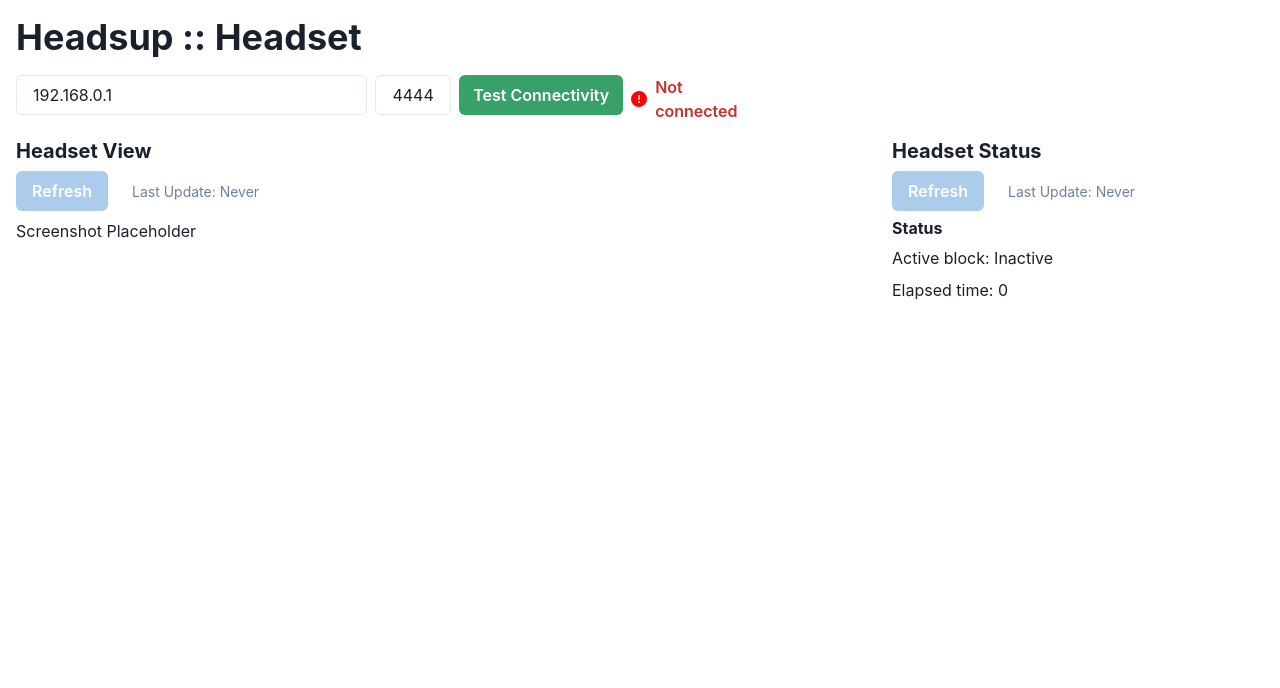
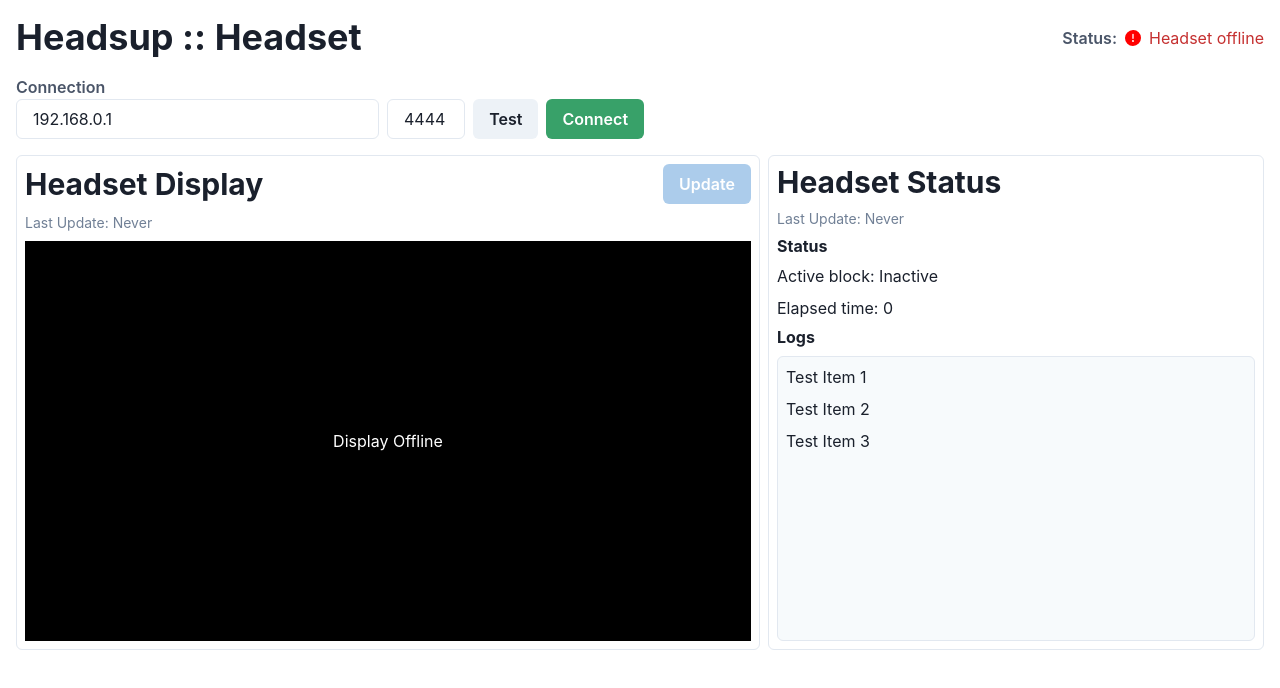
Before and after one commit to Brain-Development-and-Disorders-Lab/headsup, a React (Vite) app in the folder client/: page / in a window 1280 px wide. Shown: the top 688 px of the page. Built offline with nearby package versions, Linux system fonts and the light colour scheme.

Commit message:
Add active connectivity
* Refresh status

```diff
--- a/client/src/App.tsx
+++ b/client/src/App.tsx
@@ -1,5 +1,5 @@
-import { Button, Flex, FormControl, Heading, Input, Text, useToast } from '@chakra-ui/react'
-import { CheckCircleIcon, WarningIcon } from '@chakra-ui/icons'
+import { Button, Flex, FormControl, Heading, Input, Spacer, StackItem, Text, VStack, useToast } from '@chakra-ui/react'
+import { CheckCircleIcon, InfoIcon, WarningIcon } from '@chakra-ui/icons'
 import { useState } from 'react';
 import { request } from './util';
 
@@ -15,13 +15,19 @@ const App = () => {
   // Connectivity and status update states
   const [connected, setConnected] = useState(false);
   const [connectivityLoading, setConnectivityLoading] = useState(false);
-  const [lastScreenshot, setLastScreenshot] = useState("Never");
-  const [statusLoading, setStatusLoading] = useState(false);
-  const [lastStatus, setLastStatus] = useState("Never");
+  const [connectionLoading, setConnectionLoading] = useState(false);
+
+  // Connectivity details
   const [address, setAddress] = useState("192.168.0.1");
   const [port, setPort] = useState(4444);
+  const [headsetState, setHeadsetState] = useState("disconnected" as "disconnected" | "online" | "connected")
 
-  // Response states
+  // Screenshot details
+  const [lastScreenshot, setLastScreenshot] = useState("Never");
+
+  // Status details
+  const [statusInterval, setStatusInverval] = useState(0);
+  const [lastStatus, setLastStatus] = useState("Never");
   const [elapsedTime, setElapsedTime] = useState(0.0);
   const [activeBlock, setActiveBlock] = useState("Inactive");
 
@@ -44,31 +50,79 @@ const App = () => {
     setConnectivityLoading(false);
     if (response.success) {
       toast({
-        status: "success",
-        title: "Connected!",
-        description: `Connected to headset at address "${address}"`,
+        status: "info",
+        title: "Online",
+        description: `Headset at address "${"http://" + address + ":" + port.toString()}" is online`,
         duration: 2000,
         isClosable: true,
         position: "bottom-right",
       });
-      setConnected(true);
+      setHeadsetState("online");
     } else {
       toast({
         status: "error",
         title: "Connectivity Error",
-        description: `Could not connect to headset at address "${address}"`,
+        description: `Could not connect to headset at address "${"http://" + address + ":" + port.toString()}"`,
         duration: 2000,
         isClosable: true,
         position: "bottom-right",
       });
-      setConnected(false);
+      setHeadsetState("disconnected");
     }
   };
 
-  const refreshStatus = async () => {
-    setStatusLoading(true);
-    const response = await request<any>("http://" + address + ":" + port.toString() + "/status", { timeout: 10000 });
-    setStatusLoading(false);
+  const makeConnection = async () => {
+    setConnectionLoading(true);
+    const response = await request<any>("http://" + address + ":" + port.toString() + "/active", { timeout: 5000 });
+    setConnectionLoading(false);
+    if (response.success) {
+      toast({
+        status: "success",
+        title: "Connected",
+        description: `Connected to headset at address "${"http://" + address + ":" + port.toString()}"`,
+        duration: 2000,
+        isClosable: true,
+        position: "bottom-right",
+      });
+      setHeadsetState("connected");
+      setConnected(true);
+      startSync();
+    } else {
+      toast({
+        status: "error",
+        title: "Connectivity Error",
+        description: `Could not connect to headset at address "${"http://" + address + ":" + port.toString()}"`,
+        duration: 2000,
+        isClosable: true,
+        position: "bottom-right",
+      });
+      setHeadsetState("disconnected");
+    }
+  };
+
+  const startSync = () => {
+    const interval = setInterval(updateStatus, 500);
+    setStatusInverval(interval);
+  };
+
+  const stopSync = async (unexpected: boolean) => {
+    clearInterval(statusInterval);
+    if (unexpected) {
+      toast({
+        status: "error",
+        title: "Connection Lost",
+        description: `Lost connection to headset at address "${"http://" + address + ":" + port.toString()}"`,
+        duration: 2000,
+        isClosable: true,
+        position: "bottom-right",
+      });
+    }
+    setHeadsetState("disconnected");
+    setConnected(false);
+  };
+
+  const updateStatus = async () => {
+    const response = await request<any>("http://" + address + ":" + port.toString() + "/status", { timeout: 5000 });
     if (response.success) {
       const status = JSON.parse(response.data);
       setLastStatus(new Date().toLocaleString());
@@ -83,62 +137,112 @@ const App = () => {
         isClosable: true,
         position: "bottom-right",
       });
-      setConnected(false);
+
+      // Stop sync due to connectivity error
+      if (connected) {
+        await stopSync(true);
+      }
     }
   };
 
   return (
     <Flex w={"100%"} minH={"100vh"} direction={"column"} gap={"4"} p={"4"}>
-      <Heading>Headsup :: Headset</Heading>
+      <Flex w={"100%"} align={"center"}>
+        <Heading>Headsup :: Headset</Heading>
+        <Spacer />
+        {headsetState === "connected" &&
+          <Flex direction={"row"} align={"center"} gap={"2"}>
+            <CheckCircleIcon color={"green"} />
+            <Text color={"green.600"}>Headset connected</Text>
+          </Flex>
+        }
+        {headsetState === "online" &&
+          <Flex direction={"row"} align={"center"} gap={"2"}>
+            <InfoIcon color={"cornflowerblue"} />
+            <Text color={"cornflowerblue"}>Headset online</Text>
+          </Flex>
+        }
+        {headsetState === "disconnected" &&
+          <Flex direction={"row"} align={"center"} gap={"2"}>
+            <Text fontWeight={"semibold"} color={"gray.600"}>Status:</Text>
+            <WarningIcon color={"red"} />
+            <Text color={"red.600"}>Headset offline</Text>
+          </Flex>
+        }
+      </Flex>
       <Flex w={"60%"}>
         <FormControl isInvalid={invalidInput}>
+          <Text fontWeight={"semibold"} color={"gray.600"}>Connection</Text>
           <Flex w={"100%"} direction={"row"} gap={"2"}>
             <Flex w={"60%"} gap={"2"}>
-              <Input placeholder={"Headset Local IP Address"} value={address} onChange={updateAddress} />
-              <Input w={"20%"} type={"number"} placeholder={"Port"} value={port} onChange={updatePort} />
+              <Input placeholder={"Headset Local IP Address"} value={address} onChange={updateAddress} isDisabled={connectionLoading || connectivityLoading || connected} />
+              <Input w={"20%"} type={"number"} placeholder={"Port"} value={port} onChange={updatePort} isDisabled={connectionLoading || connectivityLoading || connected} />
             </Flex>
             <Button
-              colorScheme={"green"}
-              isDisabled={invalidInput}
+              isDisabled={invalidInput || connectionLoading || connected}
               isLoading={connectivityLoading}
               loadingText={"Testing..."}
               onClick={checkConnectivity}
             >
-              Test Connectivity
+              Test
             </Button>
-            <Flex direction={"row"} align={"center"} gap={"2"}>
-              {connected ? <CheckCircleIcon color={"green"} /> : <WarningIcon color={"red"} />}
-              <Text color={connected ? "green.600" : "red.600"} fontWeight={"semibold"}>{connected ? "Connected!" : "Not connected"}</Text>
-            </Flex>
+            <Button
+              colorScheme={"green"}
+              isDisabled={invalidInput || connected}
+              isLoading={connectionLoading}
+              loadingText={"Connecting..."}
+              onClick={makeConnection}
+            >
+              Connect
+            </Button>
+            {connected &&
+              <Button
+                colorScheme={"red"}
+                // isLoading={}
+                loadingText={"Disconnecting..."}
+                onClick={() => stopSync(false)}
+              >
+                Disconnect
+              </Button>
+            }
           </Flex>
         </FormControl>
       </Flex>
       <Flex direction={"row"} gap={"2"}>
-        <Flex w={"70%"} direction={"column"} gap={"2"}>
-          <Heading size={"md"}>Headset View</Heading>
-          <Flex w={"100%"} direction={"row"} gap={"6"} align={"center"}>
-            <Button colorScheme={"blue"} isDisabled={!connected}>Refresh</Button>
-            <Text color={"gray.500"} fontSize={"sm"}>Last Update: {lastScreenshot}</Text>
+        <Flex w={"60%"} direction={"column"} gap={"2"} border={"1px"} borderColor={"gray.200"} rounded={"md"} p={"2"}>
+          <Flex align={"center"}>
+            <Heading size={"lg"}>Headset Display</Heading>
+            <Spacer />
+            <Button colorScheme={"blue"} isDisabled={!connected}>Update</Button>
           </Flex>
-          <Flex><Text>Screenshot Placeholder</Text></Flex>
+          <Text color={"gray.500"} fontSize={"sm"}>Last Update: {lastScreenshot}</Text>
+          <Flex h={"400px"} w={"100%"} bg={"black"} align={"center"} justify={"center"}>
+            {headsetState !== "connected" && <Text color={"white"}>Display Offline</Text>}
+          </Flex>
         </Flex>
-        <Flex w={"30%"} direction={"column"} gap={"2"}>
-          <Heading size={"md"}>Headset Status</Heading>
-          <Flex w={"100%"} direction={"row"} gap={"6"} align={"center"}>
-            <Button
-              colorScheme={"blue"}
-              isDisabled={!connected}
-              isLoading={statusLoading}
-              loadingText={"Refreshing..."}
-              onClick={refreshStatus}
-            >
-              Refresh
-            </Button>
-            <Text color={"gray.500"} fontSize={"sm"}>Last Update: {lastStatus}</Text>
+        <Flex w={"40%"} direction={"column"} gap={"2"} border={"1px"} borderColor={"gray.200"} rounded={"md"} p={"2"}>
+          <Flex w={"100%"} direction={"row"} align={"center"}>
+            <Heading size={"lg"}>Headset Status</Heading>
           </Flex>
+          <Text color={"gray.500"} fontSize={"sm"}>Last Update: {lastStatus}</Text>
           <Heading size={"sm"}>Status</Heading>
           <Text>Active block: {activeBlock}</Text>
           <Text>Elapsed time: {elapsedTime}</Text>
+          <Heading size={"sm"}>Logs</Heading>
+          <VStack
+            border={"1px"}
+            borderColor={"gray.200"}
+            rounded={"md"}
+            p={"2"}
+            spacing={"2"}
+            align={"stretch"}
+            h={"100%"}
+            bg={"gray.50"}
+          >
+            <StackItem alignContent={"center"}>Test Item 1</StackItem>
+            <StackItem>Test Item 2</StackItem>
+            <StackItem>Test Item 3</StackItem>
+          </VStack>
         </Flex>
       </Flex>
     </Flex>
```
